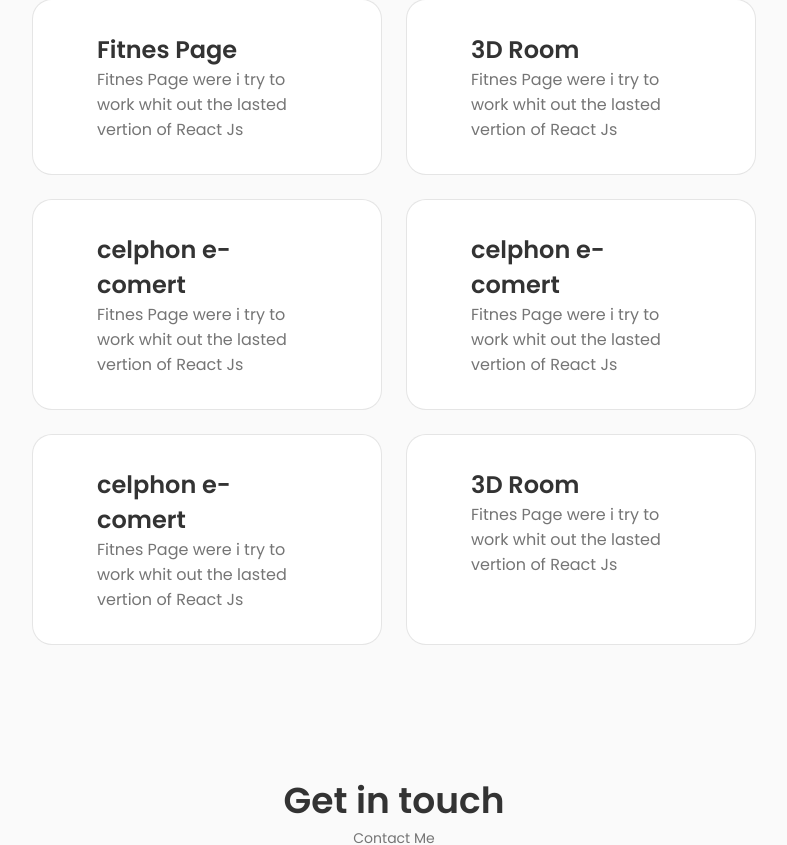
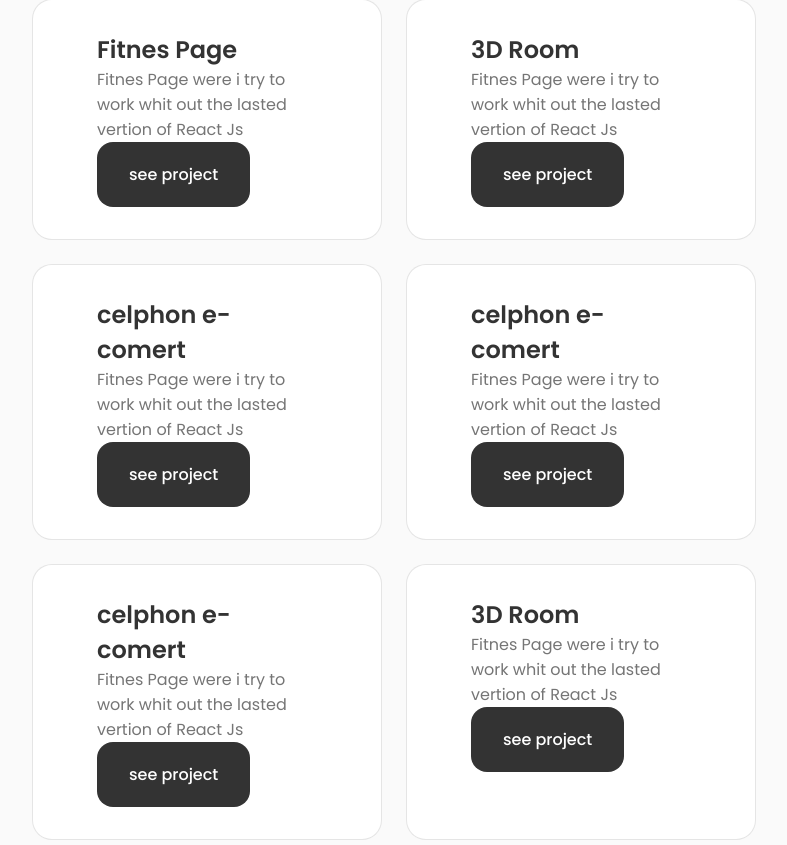
Before and after one commit to MarcoRosselDev/portfolio-3d, a React (Create React App) app: page / in a window 1280 px wide. Shown: the part 1959-2804 px from the top of the page, without its empty margins (246-1033 px from the left). Built offline with nearby package versions, Linux system fonts and the light colour scheme.

Commit message:
portfolio map data button not work

```diff
--- a/src/components/portfolio/Portfolio.jsx
+++ b/src/components/portfolio/Portfolio.jsx
@@ -19,6 +19,9 @@ const Portfolio = (dark) => {
               <div className="portfolio__container portfolio__content" key={id}>
                 <h2>{title}</h2>
                 <p>{descriptions}</p>
+                <button className="button" href={link} target="_blank">
+                  see project
+                </button>
               </div>
             );
           })}
```
